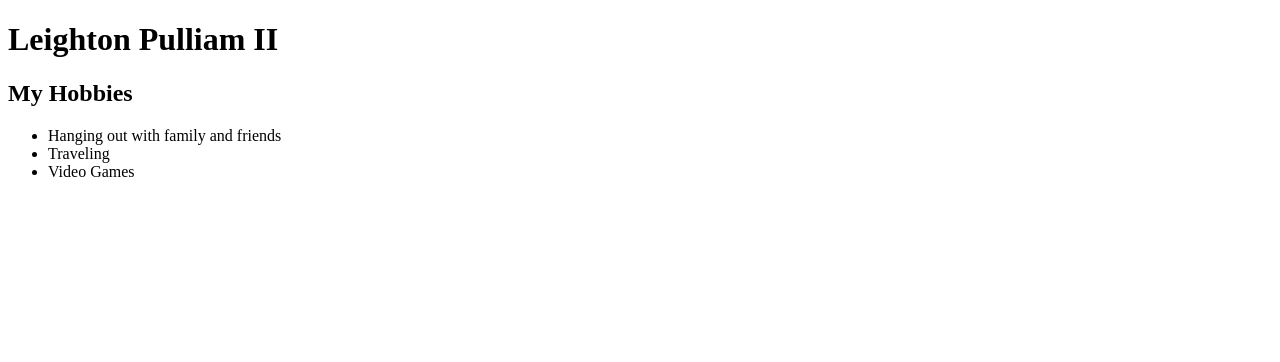
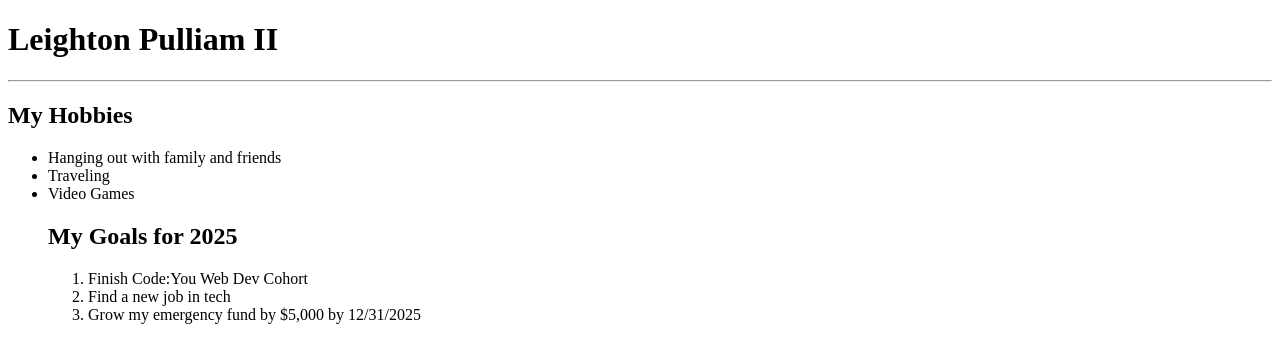
Before and after one commit to L8onii/About-Me, a plain HTML site: page index.html in a window 1280 px wide. Drawn offline with Linux system fonts and the light colour scheme.

Commit message:
H2/Goals

```diff
--- a/index.html
+++ b/index.html
@@ -7,10 +7,17 @@
 </head>
 <body>
     <h1>Leighton Pulliam II</h1>
+    <hr>
     <h2>My Hobbies</h2>
     <ul>
         <li>Hanging out with family and friends</li>
         <li>Traveling</li>
         <li>Video Games</li>
+    <h2>My Goals for 2025</h2>
+        <ol>
+            <li>Finish Code:You Web Dev Cohort</li>
+            <li>Find a new job in tech</li>
+            <li>Grow my emergency fund by $5,000 by 12/31/2025</li>
+        </ol>
 </body>
 </html>
```
